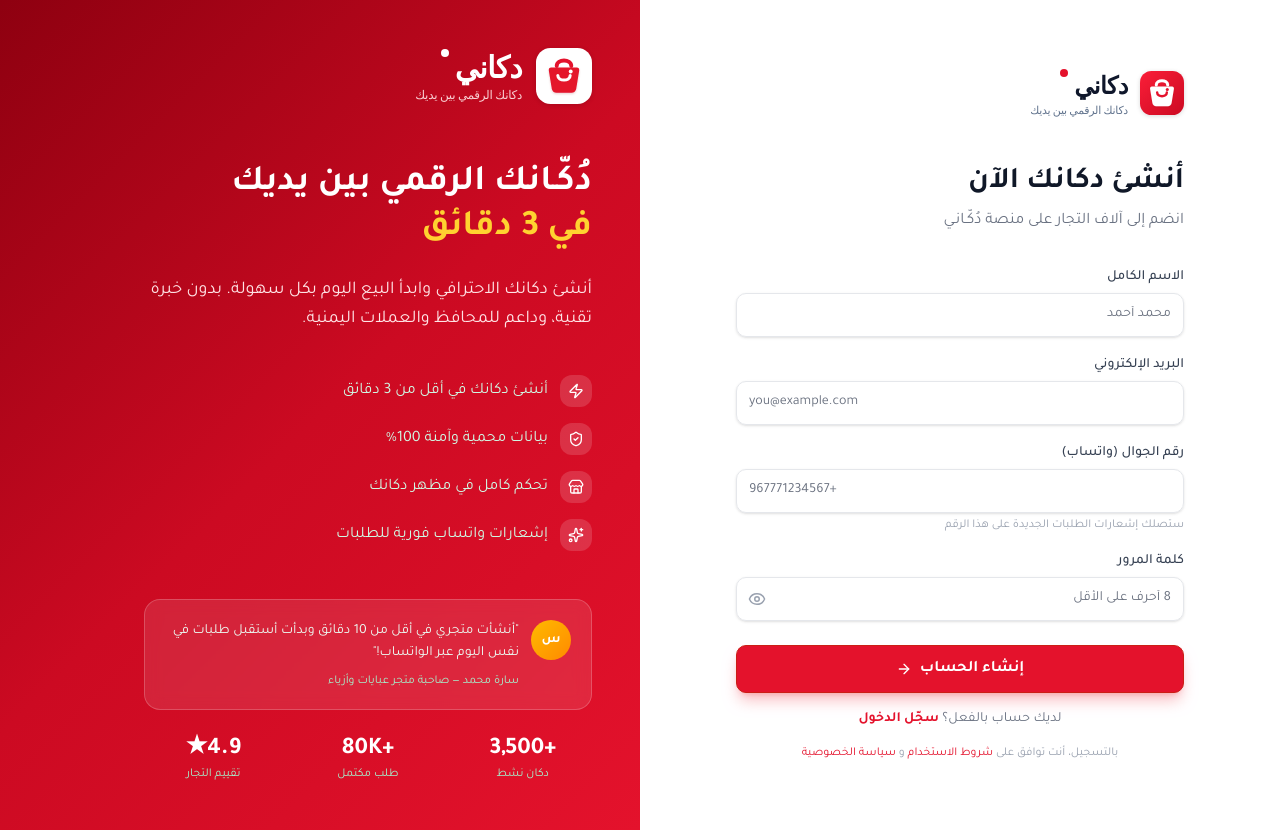
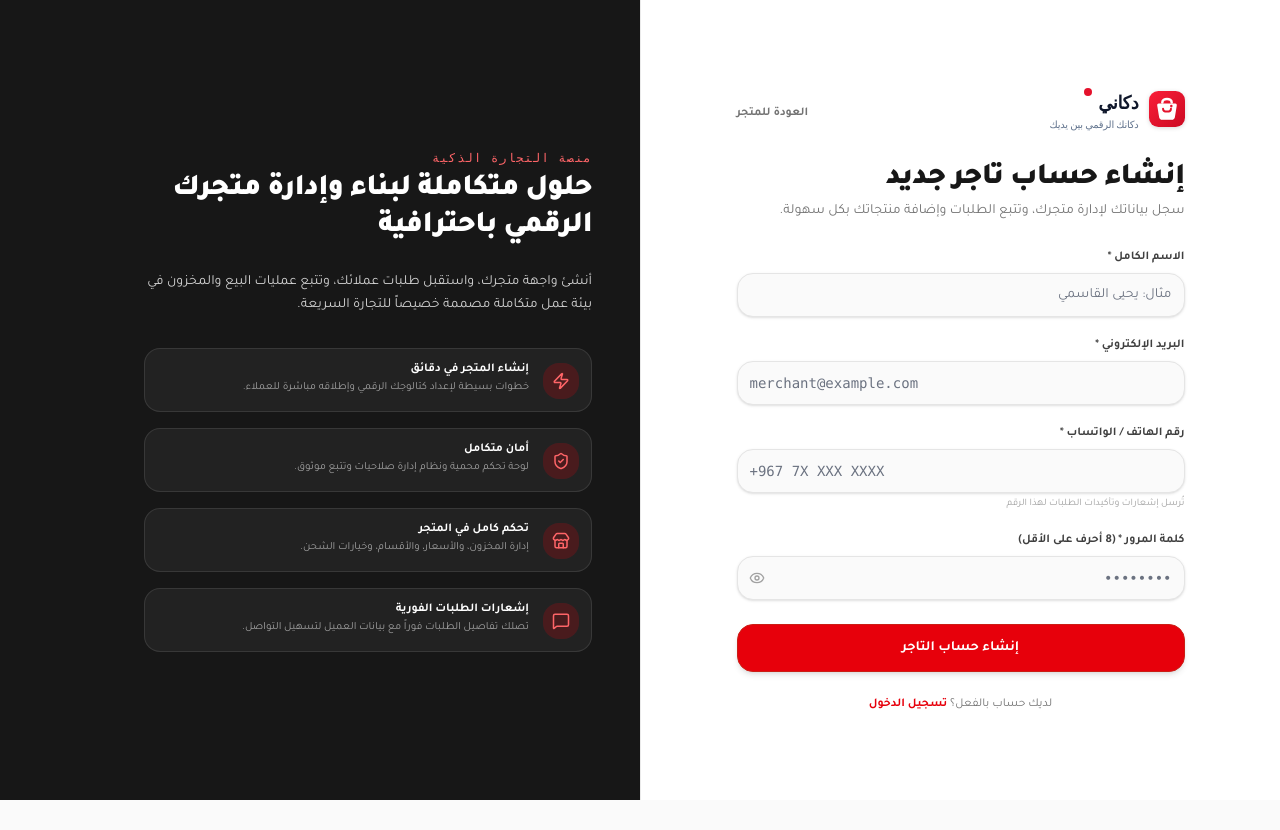
Before and after one commit to EbrahimQaid/Bastah, a React (Vite) app: page /register in a window 1280 px wide. After the commit the page ends 800 px from the top, so only its background shows below. Built offline with nearby package versions, Linux system fonts and the light colour scheme; a web font is replaced by a local one.

Commit message:
feat: refine mini-cart drawer, registration, and 404 experience

```diff
--- a/src/pages/auth/Register.tsx
+++ b/src/pages/auth/Register.tsx
@@ -9,19 +9,18 @@
   Eye,
   EyeOff,
   ArrowRight,
-  Check,
-  Sparkles,
   ShieldCheck,
   Zap,
+  Coins,
+  MessageSquare,
 } from "lucide-react";
 import DukkaniLogo from "@/components/ui/DukkaniLogo";
 
-/* ── الميزات الظاهرة على يسار الصفحة ── */
 const FEATURES = [
-  { icon: Zap, text: "أنشئ دكانك في أقل من 3 دقائق" },
-  { icon: ShieldCheck, text: "بيانات محمية وآمنة 100%" },
-  { icon: Store, text: "تحكم كامل في مظهر دكانك" },
-  { icon: Sparkles, text: "إشعارات واتساب فورية للطلبات" },
+  { icon: Zap, title: "إنشاء المتجر في دقائق", desc: "خطوات بسيطة لإعداد كتالوجك الرقمي وإطلاقه مباشرة للعملاء." },
+  { icon: ShieldCheck, title: "أمان متكامل", desc: "لوحة تحكم محمية ونظام إدارة صلاحيات وتتبع موثوق." },
+  { icon: Store, title: "تحكم كامل في المتجر", desc: "إدارة المخزون، والأسعار، والأقسام، وخيارات الشحن." },
+  { icon: MessageSquare, title: "إشعارات الطلبات الفورية", desc: "تصلك تفاصيل الطلبات فوراً مع بيانات العميل لتسهيل التواصل." },
 ];
 
 export default function Register() {
@@ -67,7 +66,7 @@
       localStorage.setItem("bastah_token", data.token);
       localStorage.setItem("bastah_user", JSON.stringify(data.user));
 
-      toast({ title: "تم إنشاء حسابك بنجاح 🎉" });
+      toast({ title: "تم إنشاء حسابك بنجاح" });
       setLocation("/onboarding");
     } catch (err: any) {
       toast({ title: err.message, variant: "destructive" });
@@ -77,30 +76,35 @@
   };
 
   return (
-    <div
-      className="min-h-screen grid lg:grid-cols-2"
-      dir="rtl"
-      style={{ fontFamily: "Tajawal, sans-serif" }}
-    >
+    <div className="min-h-screen grid lg:grid-cols-12 bg-neutral-50 dark:bg-zinc-950" dir="rtl">
       {/* ── الجانب الأيمن: النموذج ── */}
-      <div className="flex flex-col justify-center items-center p-8 bg-white">
-        {/* Logo */}
-        <div className="w-full max-w-md">
-          <div onClick={() => setLocation("/")} className="cursor-pointer mb-10 inline-block">
-            <DukkaniLogo variant="crimson" size="md" />
+      <div className="lg:col-span-6 flex flex-col justify-center items-center p-6 sm:p-12 bg-white dark:bg-zinc-900 border-l border-neutral-200/80 dark:border-zinc-800">
+        <div className="w-full max-w-md space-y-6">
+          <div className="flex items-center justify-between">
+            <div onClick={() => setLocation("/store")} className="cursor-pointer">
+              <DukkaniLogo variant="crimson" size="sm" />
+            </div>
+            <button
+              onClick={() => setLocation("/store")}
+              className="text-xs font-semibold text-neutral-500 hover:text-neutral-900 dark:hover:text-white transition-colors"
+            >
+              العودة للمتجر
+            </button>
           </div>
 
-          <h1 className="text-3xl font-bold text-gray-900 mb-2">
-            أنشئ دكانك الآن
-          </h1>
-          <p className="text-gray-500 mb-8">
-            انضم إلى آلاف التجار على منصة دُكّـانـي
-          </p>
+          <div>
+            <h1 className="text-2xl sm:text-3xl font-black text-neutral-900 dark:text-white tracking-tight">
+              إنشاء حساب تاجر جديد
+            </h1>
+            <p className="text-xs sm:text-sm text-neutral-500 dark:text-zinc-400 mt-1">
+              سجل بياناتك لإدارة متجرك، وتتبع الطلبات وإضافة منتجاتك بكل سهولة.
+            </p>
+          </div>
 
           <form onSubmit={handleSubmit} className="space-y-4">
             <div>
-              <Label htmlFor="fullName" className="text-gray-700 font-medium">
-                الاسم الكامل
+              <Label htmlFor="fullName" className="text-xs font-bold text-neutral-700 dark:text-zinc-300">
+                الاسم الكامل *
               </Label>
               <Input
                 id="fullName"
@@ -108,14 +112,14 @@
                 required
                 value={form.fullName}
                 onChange={handleChange}
-                placeholder="محمد أحمد"
-                className="mt-1 h-11 text-right"
+                placeholder="مثال: يحيى القاسمي"
+                className="mt-1 h-11 bg-neutral-50 dark:bg-zinc-800 border-neutral-200 dark:border-zinc-700 text-xs sm:text-sm rounded-xl focus:border-red-600"
               />
             </div>
 
             <div>
-              <Label htmlFor="email" className="text-gray-700 font-medium">
-                البريد الإلكتروني
+              <Label htmlFor="email" className="text-xs font-bold text-neutral-700 dark:text-zinc-300">
+                البريد الإلكتروني *
               </Label>
               <Input
                 id="email"
@@ -124,15 +128,15 @@
                 required
                 value={form.email}
                 onChange={handleChange}
-                placeholder="you@example.com"
-                className="mt-1 h-11"
+                placeholder="merchant@example.com"
+                className="mt-1 h-11 bg-neutral-50 dark:bg-zinc-800 border-neutral-200 dark:border-zinc-700 text-xs sm:text-sm rounded-xl focus:border-red-600 font-mono"
                 dir="ltr"
               />
             </div>
 
             <div>
-              <Label htmlFor="phone" className="text-gray-700 font-medium">
-                رقم الجوال (واتساب)
+              <Label htmlFor="phone" className="text-xs font-bold text-neutral-700 dark:text-zinc-300">
+                رقم الهاتف / الواتساب *
               </Label>
               <Input
                 id="phone"
@@ -141,18 +145,18 @@
                 required
                 value={form.phone}
                 onChange={handleChange}
-                placeholder="967771234567+"
-                className="mt-1 h-11"
+                placeholder="+967 7X XXX XXXX"
+                className="mt-1 h-11 bg-neutral-50 dark:bg-zinc-800 border-neutral-200 dark:border-zinc-700 text-xs sm:text-sm rounded-xl focus:border-red-600 font-mono"
                 dir="ltr"
               />
-              <p className="text-xs text-gray-400 mt-1">
-                ستصلك إشعارات الطلبات الجديدة على هذا الرقم
+              <p className="text-[10px] text-neutral-400 mt-1">
+                تُرسل إشعارات وتأكيدات الطلبات لهذا الرقم
               </p>
             </div>
 
             <div>
-              <Label htmlFor="password" className="text-gray-700 font-medium">
-                كلمة المرور
+              <Label htmlFor="password" className="text-xs font-bold text-neutral-700 dark:text-zinc-300">
+                كلمة المرور * (8 أحرف على الأقل)
               </Label>
               <div className="relative mt-1">
                 <Input
@@ -162,15 +166,16 @@
                   required
                   value={form.password}
                   onChange={handleChange}
-                  placeholder="8 أحرف على الأقل"
-                  className="h-11 pl-10"
+                  placeholder="••••••••"
+                  className="h-11 pl-10 bg-neutral-50 dark:bg-zinc-800 border-neutral-200 dark:border-zinc-700 text-xs sm:text-sm rounded-xl focus:border-red-600 font-mono"
                 />
                 <button
                   type="button"
                   onClick={() => setShowPassword(!showPassword)}
-                  className="absolute left-3 top-1/2 -translate-y-1/2 text-gray-400 hover:text-gray-600"
+                  aria-label={showPassword ? "إخفاء كلمة المرور" : "إظهار كلمة المرور"}
+                  className="absolute left-3 top-1/2 -translate-y-1/2 text-neutral-400 hover:text-neutral-600"
                 >
-                  {showPassword ? <EyeOff size={18} /> : <Eye size={18} />}
+                  {showPassword ? <EyeOff size={16} /> : <Eye size={16} />}
                 </button>
               </div>
             </div>
@@ -178,109 +183,50 @@
             <Button
               type="submit"
               disabled={loading}
-              className="w-full h-12 text-base font-semibold mt-2 text-white shadow-lg shadow-red-600/25 bg-[#E4122C] hover:bg-[#CC0A22]"
+              className="w-full h-12 text-sm font-bold mt-2 text-white bg-red-600 hover:bg-red-700 rounded-xl shadow-md transition-transform active:scale-95"
             >
-              {loading ? (
-                <span className="flex items-center gap-2">
-                  <svg className="animate-spin h-4 w-4" fill="none" viewBox="0 0 24 24">
-                    <circle className="opacity-25" cx="12" cy="12" r="10" stroke="currentColor" strokeWidth="4" />
-                    <path className="opacity-75" fill="currentColor" d="M4 12a8 8 0 018-8v8z" />
-                  </svg>
-                  جارٍ إنشاء الحساب...
-                </span>
-              ) : (
-                <span className="flex items-center gap-2">
-                  إنشاء الحساب
-                  <ArrowRight size={18} />
-                </span>
-              )}
+              {loading ? "جارٍ تسجيل الحساب..." : "إنشاء حساب التاجر"}
             </Button>
 
-            <p className="text-center text-sm text-gray-500">
-              لديك حساب بالفعل؟{" "}
+            <div className="text-center text-xs text-neutral-500 pt-2">
+              <span>لديك حساب بالفعل؟ </span>
               <button
                 type="button"
                 onClick={() => setLocation("/login")}
-                className="text-[#E4122C] font-semibold hover:underline"
+                className="text-red-600 font-bold hover:underline"
               >
-                سجّل الدخول
+                تسجيل الدخول
               </button>
-            </p>
-
-            <p className="text-center text-xs text-gray-400">
-              بالتسجيل، أنت توافق على{" "}
-              <span className="text-[#E4122C] cursor-pointer hover:underline">
-                شروط الاستخدام
-              </span>{" "}
-              و{" "}
-              <span className="text-[#E4122C] cursor-pointer hover:underline">
-                سياسة الخصوصية
-              </span>
-            </p>
+            </div>
           </form>
         </div>
       </div>
 
-      {/* ── الجانب الأيسر: Hero ── */}
-      <div
-        className="hidden lg:flex flex-col justify-center p-12 text-white"
-        style={{
-          background:
-            "linear-gradient(135deg, #8E0010 0%, #CC0A22 50%, #E4122C 100%)",
-        }}
-      >
-        <div className="max-w-md">
-          <div onClick={() => setLocation("/")} className="cursor-pointer mb-12 inline-block">
-            <DukkaniLogo variant="light" size="lg" />
-          </div>
+      {/* ── الجانب الأيسر: ميزات المنصة ── */}
+      <div className="hidden lg:col-span-6 lg:flex flex-col justify-center p-12 bg-neutral-900 text-white space-y-8">
+        <div className="max-w-md space-y-6">
+          <span className="text-xs font-mono uppercase tracking-widest text-red-400">
+            منصة التجارة الذكية
+          </span>
 
-          <h2 className="text-4xl font-bold leading-tight mb-6">
-            دُكّـانك الرقمي بين يديك
-            <br />
-            <span className="text-amber-300">في 3 دقائق</span>
+          <h2 className="text-3xl font-black tracking-tight leading-tight">
+            حلول متكاملة لبناء وإدارة متجرك الرقمي باحترافية
           </h2>
 
-          <p className="text-rose-100 text-lg mb-10 leading-relaxed">
-            أنشئ دكانك الاحترافي وابدأ البيع اليوم بكل سهولة. بدون خبرة تقنية،
-            وداعم للمحافظ والعملات اليمنية.
+          <p className="text-xs sm:text-sm text-neutral-300 leading-relaxed">
+            أنشئ واجهة متجرك، واستقبل طلبات عملائك، وتتبع عمليات البيع والمخزون في بيئة عمل متكاملة مصممة خصيصاً للتجارة السريعة.
           </p>
 
-          <div className="space-y-4">
-            {FEATURES.map(({ icon: Icon, text }, i) => (
-              <div key={i} className="flex items-center gap-3">
-                <div className="w-8 h-8 bg-white/15 rounded-lg flex items-center justify-center flex-shrink-0">
-                  <Icon size={16} />
+          <div className="space-y-4 pt-2">
+            {FEATURES.map(({ icon: Icon, title, desc }, i) => (
+              <div key={i} className="flex items-start gap-3.5 p-3 rounded-2xl bg-white/5 border border-white/10">
+                <div className="w-9 h-9 bg-red-600/20 text-red-400 rounded-xl flex items-center justify-center shrink-0 mt-0.5">
+                  <Icon size={18} />
                 </div>
-                <span className="text-emerald-100">{text}</span>
-              </div>
-            ))}
-          </div>
-
-          {/* Testimonial */}
-          <div className="mt-12 bg-white/10 backdrop-blur-sm rounded-2xl p-5 border border-white/20">
-            <div className="flex items-start gap-3">
-              <div className="w-10 h-10 rounded-full bg-gradient-to-br from-amber-400 to-orange-400 flex items-center justify-center font-bold text-white text-sm flex-shrink-0">
-                س
-              </div>
-              <div>
-                <p className="text-sm text-emerald-50 leading-relaxed">
-                  "أنشأت متجري في أقل من 10 دقائق وبدأت أستقبل طلبات في نفس اليوم عبر الواتساب!"
-                </p>
-                <p className="text-emerald-200 text-xs mt-2">سارة محمد — صاحبة متجر عبايات وأزياء</p>
-              </div>
-            </div>
-          </div>
-
-          {/* Stats */}
-          <div className="mt-6 grid grid-cols-3 gap-4">
-            {[
-              { value: "+3,500", label: "دكان نشط" },
-              { value: "+80K", label: "طلب مكتمل" },
-              { value: "4.9★", label: "تقييم التجار" },
-            ].map((stat) => (
-              <div key={stat.label} className="text-center">
-                <p className="text-2xl font-bold">{stat.value}</p>
-                <p className="text-emerald-200 text-xs">{stat.label}</p>
+                <div>
+                  <h3 className="text-xs font-bold text-white">{title}</h3>
+                  <p className="text-[11px] text-neutral-400 mt-0.5 leading-relaxed">{desc}</p>
+                </div>
               </div>
             ))}
           </div>
--- a/src/pages/not-found.tsx
+++ b/src/pages/not-found.tsx
@@ -1,21 +1,44 @@
-import { Card, CardContent } from "@/components/ui/card";
-import { AlertCircle } from "lucide-react";
+import { Link } from "wouter";
+import { Store, ShoppingBag, ArrowLeft, ArrowRight } from "lucide-react";
 
 export default function NotFound() {
   return (
-    <div className="min-h-screen w-full flex items-center justify-center bg-gray-50">
-      <Card className="w-full max-w-md mx-4">
-        <CardContent className="pt-6">
-          <div className="flex mb-4 gap-2">
-            <AlertCircle className="h-8 w-8 text-red-500" />
-            <h1 className="text-2xl font-bold text-gray-900">404 Page Not Found</h1>
-          </div>
+    <div
+      dir="rtl"
+      className="min-h-screen w-full flex items-center justify-center bg-neutral-50 dark:bg-zinc-950 p-6 text-center"
+    >
+      <div className="max-w-md w-full bg-white dark:bg-zinc-900 border border-neutral-200 dark:border-zinc-800 rounded-3xl p-8 sm:p-10 shadow-sm space-y-6">
+        <div className="w-16 h-16 rounded-2xl bg-neutral-100 dark:bg-zinc-800 flex items-center justify-center mx-auto text-neutral-400">
+          <Store className="w-8 h-8 text-neutral-500" />
+        </div>
 
-          <p className="mt-4 text-sm text-gray-600">
-            Did you forget to add the page to the router?
+        <div className="space-y-2">
+          <span className="text-xs font-mono font-bold tracking-widest text-red-600 uppercase">
+            خطأ 404
+          </span>
+          <h1 className="text-2xl font-black text-neutral-900 dark:text-white tracking-tight">
+            الصفحة المطلوبة غير متوفرة
+          </h1>
+          <p className="text-xs sm:text-sm text-neutral-500 dark:text-zinc-400 leading-relaxed">
+            ربما تم نقل الصفحة أو أن الرابط الذي قمت بفتحه لم يعد موجوداً. يمكنك العودة إلى المتجر ومتابعة التسوق.
           </p>
-        </CardContent>
-      </Card>
+        </div>
+
+        <div className="flex flex-col sm:flex-row items-center justify-center gap-3 pt-2">
+          <Link href="/store" className="w-full sm:w-auto">
+            <button className="w-full sm:w-auto px-6 py-3 rounded-xl bg-neutral-900 hover:bg-neutral-800 text-white font-bold text-xs flex items-center justify-center gap-2 transition-transform active:scale-95 shadow-sm">
+              <Store className="w-4 h-4" />
+              <span>الرئيسية</span>
+            </button>
+          </Link>
+          <Link href="/store/products" className="w-full sm:w-auto">
+            <button className="w-full sm:w-auto px-6 py-3 rounded-xl bg-neutral-100 hover:bg-neutral-200 dark:bg-zinc-800 dark:hover:bg-zinc-700 text-neutral-800 dark:text-zinc-200 font-bold text-xs flex items-center justify-center gap-2 transition-colors">
+              <ShoppingBag className="w-4 h-4" />
+              <span>كتالوج المنتجات</span>
+            </button>
+          </Link>
+        </div>
+      </div>
     </div>
   );
 }
```
Also changed, not shown: src/components/store/MiniCart.tsx (+78 -46 lines).
